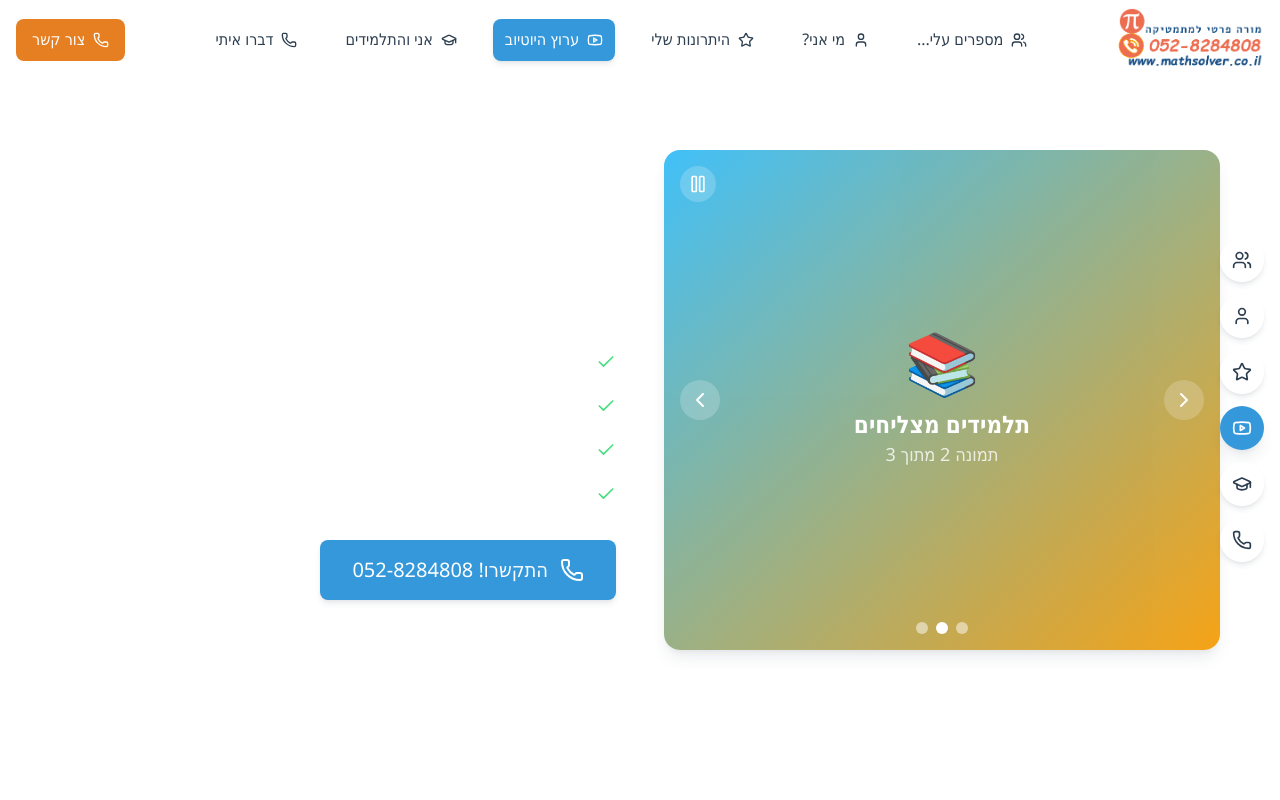
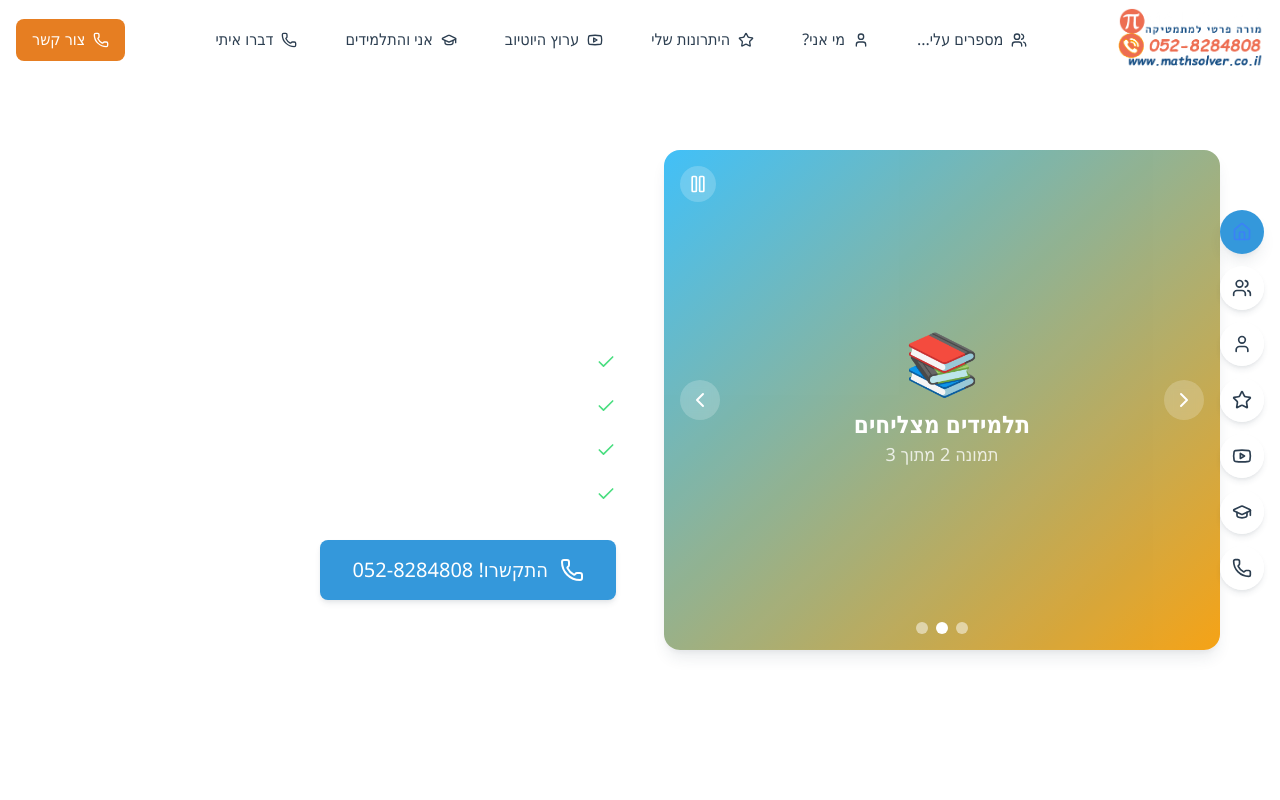
Before and after one commit to aviph/mathsolver.co.il, a Next.js app: page / in a window 1280 px wide. Shown: the top 800 px of the page. Built offline with nearby package versions, Linux system fonts and the light colour scheme.

Commit message:
הוספת כפתור ניווט לבית עם טולטיפ, שיפור זיהוי הסעיף הפעיל בעת גלילה

```diff
--- a/src/components/Header.tsx
+++ b/src/components/Header.tsx
@@ -3,6 +3,7 @@
 import { useState, useEffect } from 'react'
 import { motion, AnimatePresence } from 'framer-motion'
 import {
+  Home,
   Users,
   User,
   Star,
@@ -32,6 +33,15 @@ export default function Header() {
       setIsScrolled(window.scrollY > 50)
 
       // זיהוי הסעיף הפעיל
+      const scrollY = window.scrollY
+
+      // בדיקה מיוחדת לסעיף הבית (התחלת הדף)
+      if (scrollY < 200) {
+        setActiveSection('home')
+        return
+      }
+
+      // זיהוי הסעיפים האחרים
       const sections = navItems.map(item => item.id)
       const currentSection = sections.find(sectionId => {
         const element = document.getElementById(sectionId)
@@ -188,6 +198,28 @@ export default function Header() {
       {/* ניווט אנכי לדסקטופ */}
       <div className="fixed right-4 top-1/2 transform -translate-y-1/2 z-40 hidden xl:block">
         <div className="flex flex-col space-y-3">
+          {/* כפתור בית */}
+          <motion.button
+            onClick={() => scrollToSection('home')}
+            className={`group relative p-3 rounded-full transition-all duration-300 ${
+              activeSection === 'home'
+                ? 'bg-primary-500 text-white shadow-math-lg'
+                : 'bg-white/80 text-math-blue hover:bg-primary-500 hover:text-white shadow-math'
+            }`}
+            whileHover={{ scale: 1.1 }}
+            whileTap={{ scale: 0.9 }}
+            initial={{ opacity: 0, x: 50 }}
+            animate={{ opacity: 1, x: 0 }}
+            transition={{ delay: 0 }}
+          >
+            <Home className="w-5 h-5 text-blue-500" />
+
+            {/* טולטיפ */}
+            <div className="absolute right-full mr-3 top-1/2 transform -translate-y-1/2 bg-math-blue text-white px-3 py-1 rounded-lg text-sm font-medium opacity-0 group-hover:opacity-100 transition-opacity duration-300 whitespace-nowrap">
+              בית
+            </div>
+          </motion.button>
+
           {navItems.map((item, index) => {
             const Icon = item.icon
             const isActive = activeSection === item.id
@@ -205,7 +237,7 @@ export default function Header() {
                 whileTap={{ scale: 0.9 }}
                 initial={{ opacity: 0, x: 50 }}
                 animate={{ opacity: 1, x: 0 }}
-                transition={{ delay: index * 0.1 }}
+                transition={{ delay: (index + 1) * 0.1 }}
               >
                 <Icon className="w-5 h-5" />
 
```
